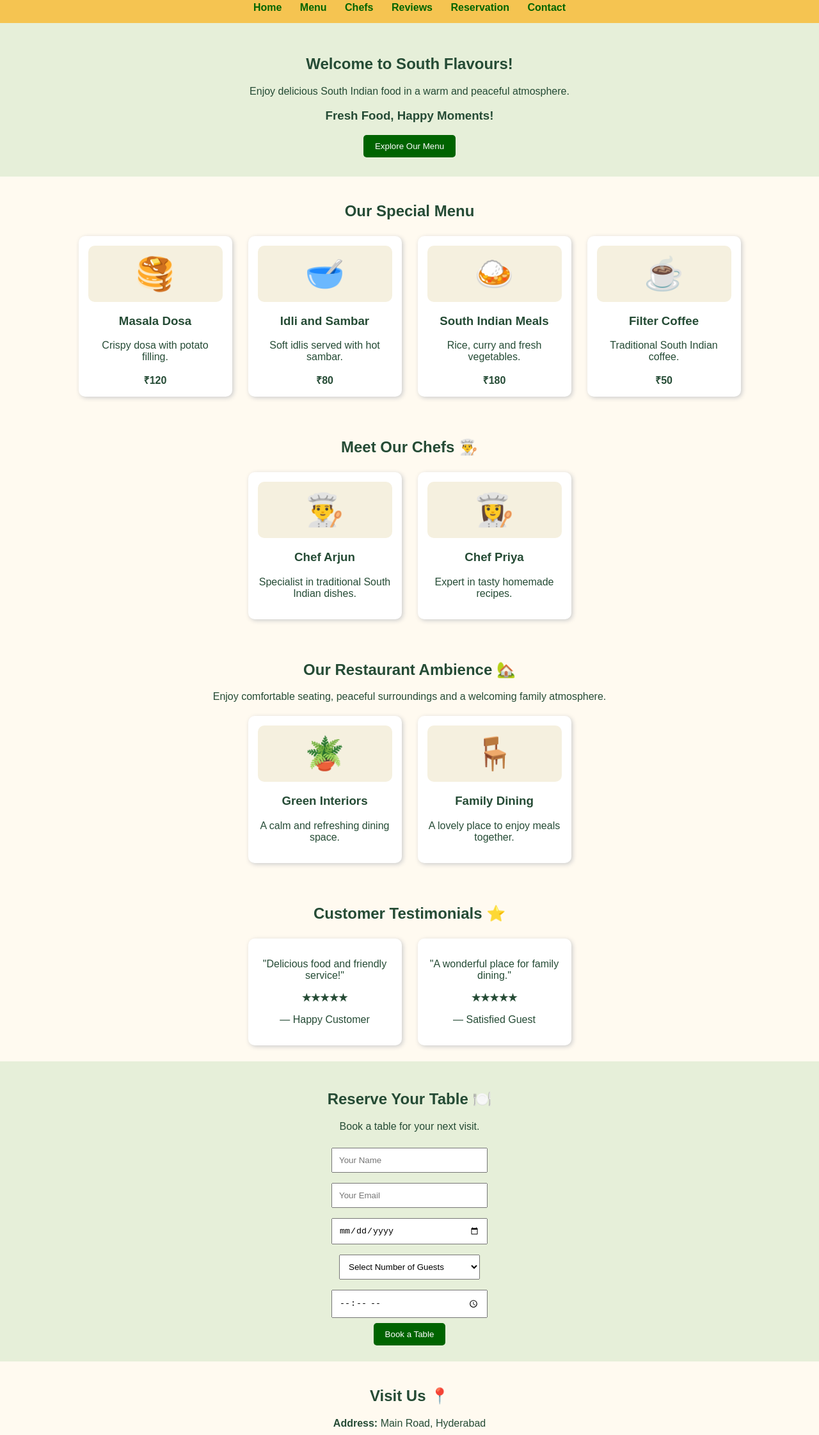
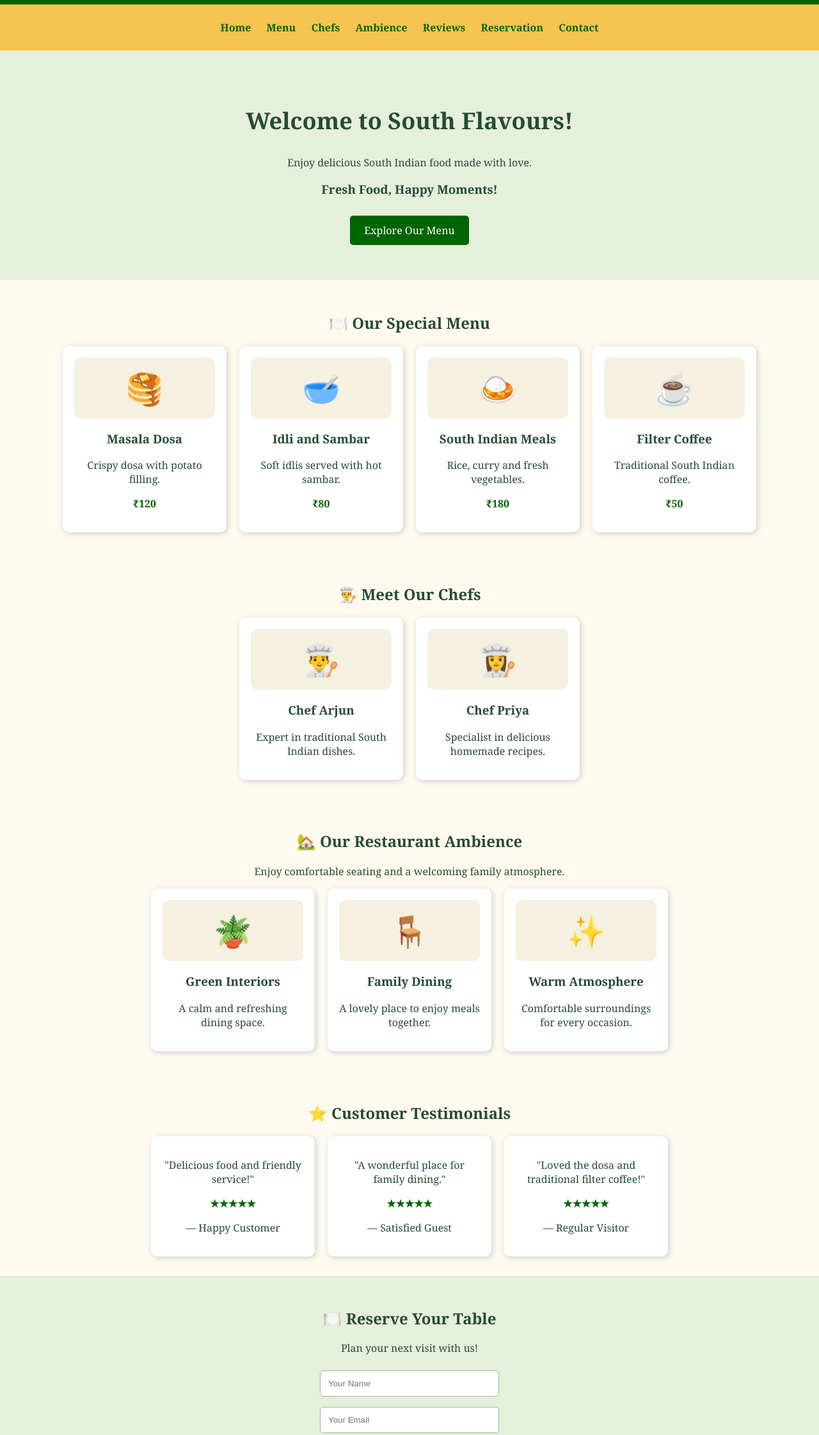
Before and after one commit to dokkadeepika/web-development-activity-based-learning, a plain HTML site: page southflavours.html in a window 1280 px wide. Shown: the part 167-2410 px from the top of the page at 64% size. Drawn offline with Linux system fonts and the light colour scheme.

Commit message:
update all files

```diff
--- a/southflavours.html
+++ b/southflavours.html
@@ -2,10 +2,10 @@
 <html>
 <head>
     <title>South Flavours Restaurant</title>
-
+    <meta name="viewport" content="width=device-width, initial-scale=1.0">
     <style>
         body {
-            font-family: Arial, sans-serif;
+            font-family: Georgia, serif;
             margin: 0;
             background-color: #fffaf0;
             color: #254b35;
@@ -15,7 +15,7 @@
             background-color: darkgreen;
             color: white;
             text-align: center;
-            padding: 20px;
+            padding: 25px;
         }
 
         nav {
@@ -27,64 +27,94 @@
         nav a {
             color: darkgreen;
             text-decoration: none;
-            margin: 12px;
+            margin: 10px;
             font-weight: bold;
+            display: inline-block;
+        }
+
+        nav a:hover {
+            color: white;
         }
 
         .banner {
             background-color: #e6efd9;
             text-align: center;
-            padding: 30px;
+            padding: 55px 20px;
+        }
+
+        .banner h2 {
+            font-size: 36px;
+        }
+
+        .btn {
+            display: inline-block;
+            background-color: darkgreen;
+            color: white;
+            padding: 12px 22px;
+            text-decoration: none;
+            border-radius: 5px;
+            margin-top: 10px;
+        }
+
+        .btn:hover {
+            background-color: #47764d;
         }
 
         .section {
             text-align: center;
-            padding: 20px;
+            padding: 30px 15px;
         }
 
         .cards {
             display: flex;
             justify-content: center;
             flex-wrap: wrap;
-            gap: 15px;
+            gap: 20px;
         }
 
         .card {
             background-color: white;
-            width: 210px;
-            padding: 15px;
-            margin: 5px;
+            width: 220px;
+            padding: 18px;
             border-radius: 10px;
-            box-shadow: 2px 2px 7px #cccccc;
+            box-shadow: 2px 2px 8px #cccccc;
         }
 
         .picture {
-            font-size: 50px;
+            font-size: 48px;
             background-color: #f5f0df;
             padding: 15px;
             border-radius: 10px;
         }
 
-        button {
-            background-color: darkgreen;
-            color: white;
-            padding: 10px 18px;
-            border: none;
-            border-radius: 5px;
-            cursor: pointer;
+        .price {
+            color: darkgreen;
+            font-weight: bold;
         }
 
         .reservation {
             background-color: #e6efd9;
             text-align: center;
-            padding: 25px;
+            padding: 30px 15px;
         }
 
         input, select {
-            padding: 10px;
+            box-sizing: border-box;
+            padding: 12px;
             margin: 8px;
-            width: 220px;
-            max-width: 85%;
+            width: 280px;
+            max-width: 90%;
+            border: 1px solid #9bb69c;
+            border-radius: 5px;
+        }
+
+        button {
+            background-color: darkgreen;
+            color: white;
+            padding: 12px 22px;
+            border: none;
+            border-radius: 5px;
+            cursor: pointer;
         }
 
         footer {
@@ -96,8 +126,11 @@
 
         @media (max-width: 600px) {
             nav a {
-                display: inline-block;
-                margin: 8px;
+                margin: 7px;
+            }
+
+            .banner h2 {
+                font-size: 27px;
             }
 
             .card {
@@ -115,82 +148,78 @@
 </header>
 
 <nav>
-        <a href="#home">Home</a>
-        <a href="#menu">Menu</a>
-        <a href="#chefs">Chefs</a>
-        <a href="#reviews">Reviews</a>
-        <a href="#reservation">Reservation</a>
-        <a href="#contact">Contact</a>
+    <a href="index3.html">Home</a>
+    <a href="menu.html">Menu</a>
+    <a href="chefs.html">Chefs</a>
+    <a href="ambience.html">Ambience</a>
+    <a href="reviews.html">Reviews</a>
+    <a href="reservation.html">Reservation</a>
+    <a href="contact3.html">Contact</a>
 </nav>
 
 <div class="banner" id="home">
     <h2>Welcome to South Flavours!</h2>
-        <p>Enjoy delicious South Indian food in a
-        warm and peaceful atmosphere.</p>
+    <p>Enjoy delicious South Indian food made with love.</p>
     <h3>Fresh Food, Happy Moments!</h3>
-        <button onclick="location.href='#menu'">
-            Explore Our Menu
-        </button>
+    <a href="#menu" class="btn">Explore Our Menu</a>
 </div>
 
 <div class="section" id="menu">
-        <h2>Our Special Menu</h2>
+    <h2>🍽️ Our Special Menu</h2>
 
     <div class="cards">
-
         <div class="card">
             <div class="picture">🥞</div>
             <h3>Masala Dosa</h3>
             <p>Crispy dosa with potato filling.</p>
-                <b>₹120</b>
+            <p class="price">₹120</p>
         </div>
 
         <div class="card">
             <div class="picture">🥣</div>
             <h3>Idli and Sambar</h3>
             <p>Soft idlis served with hot sambar.</p>
-                <b>₹80</b>
+            <p class="price">₹80</p>
         </div>
 
         <div class="card">
             <div class="picture">🍛</div>
             <h3>South Indian Meals</h3>
             <p>Rice, curry and fresh vegetables.</p>
-                <b>₹180</b>
+            <p class="price">₹180</p>
         </div>
 
         <div class="card">
             <div class="picture">☕</div>
             <h3>Filter Coffee</h3>
             <p>Traditional South Indian coffee.</p>
-                <b>₹50</b>
+            <p class="price">₹50</p>
         </div>
-
     </div>
 </div>
 
 <div class="section" id="chefs">
-        <h2>Meet Our Chefs 👨‍🍳</h2>
+    <h2>👨‍🍳 Meet Our Chefs</h2>
 
     <div class="cards">
         <div class="card">
             <div class="picture">👨‍🍳</div>
             <h3>Chef Arjun</h3>
-                <p>Specialist in traditional South Indian dishes.</p>
+            <p>Expert in traditional South Indian dishes.</p>
         </div>
 
         <div class="card">
             <div class="picture">👩‍🍳</div>
             <h3>Chef Priya</h3>
-                <p>Expert in tasty homemade recipes.</p>
+            <p>Specialist in delicious homemade recipes.</p>
         </div>
     </div>
 </div>
 
-    <div class="section">
-        <h2>Our Restaurant Ambience 🏡</h2>
-        <p>Enjoy comfortable seating, peaceful surroundings
-        and a welcoming family atmosphere.</p>
+<div class="section" id="ambience">
+    <h2>🏡 Our Restaurant Ambience</h2>
+    <p>Enjoy comfortable seating and a welcoming family atmosphere.</p>
+
     <div class="cards">
         <div class="card">
             <div class="picture">🪴</div>
@@ -203,30 +232,42 @@
             <h3>Family Dining</h3>
             <p>A lovely place to enjoy meals together.</p>
         </div>
+
+        <div class="card">
+            <div class="picture">✨</div>
+            <h3>Warm Atmosphere</h3>
+            <p>Comfortable surroundings for every occasion.</p>
+        </div>
     </div>
 </div>
 
 <div class="section" id="reviews">
-        <h2>Customer Testimonials ⭐</h2>
+    <h2>⭐ Customer Testimonials</h2>
 
     <div class="cards">
         <div class="card">
             <p>"Delicious food and friendly service!"</p>
-                <b>★★★★★</b>
+            <p class="price">★★★★★</p>
             <p>— Happy Customer</p>
         </div>
 
         <div class="card">
             <p>"A wonderful place for family dining."</p>
-                <b>★★★★★</b>
+            <p class="price">★★★★★</p>
             <p>— Satisfied Guest</p>
+        </div>
+
+        <div class="card">
+            <p>"Loved the dosa and traditional filter coffee!"</p>
+            <p class="price">★★★★★</p>
+            <p>— Regular Visitor</p>
         </div>
     </div>
 </div>
 
 <div class="reservation" id="reservation">
-        <h2>Reserve Your Table 🍽️</h2>
-        <p>Book a table for your next visit.</p>
+    <h2>🍽️ Reserve Your Table</h2>
+    <p>Plan your next visit with us!</p>
 
     <form>
         <input type="text" placeholder="Your Name" required>
@@ -256,7 +297,7 @@
 </div>
 
 <div class="section" id="contact">
-        <h2>Visit Us 📍</h2>
+    <h2>📍 Visit Us</h2>
     <p><b>Address:</b> Main Road, Hyderabad</p>
     <p><b>Opening Hours:</b> 8:00 AM – 10:00 PM</p>
     <p><b>Phone:</b> 9876543210</p>
```
Also changed, not shown: mahakart.html (+7 -6 lines). Lines whose indentation alone changed are shown as unchanged.
